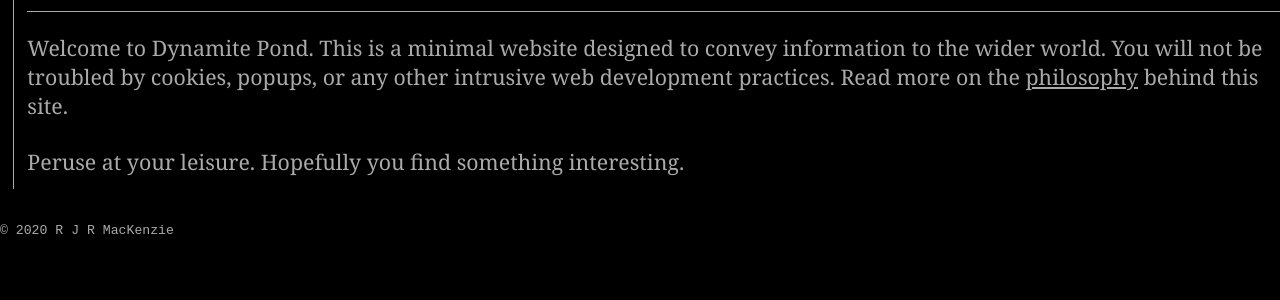
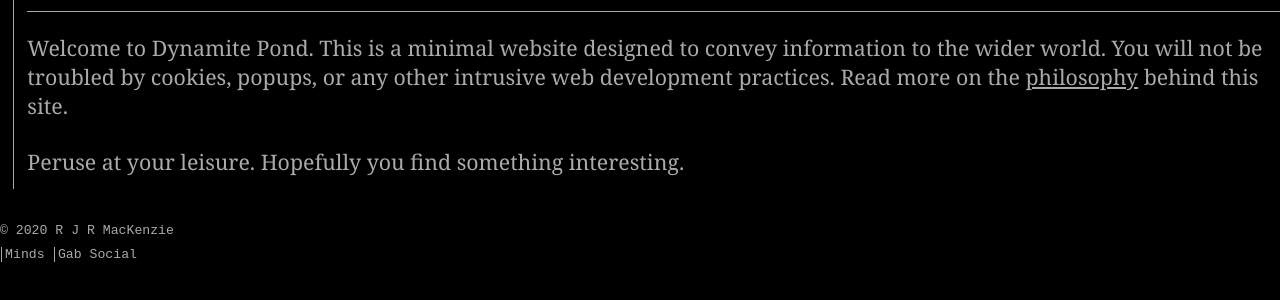
Before and after one commit to dynamitepond/dynamitepond.github.io, a plain HTML site: page index.html in a window 1280 px wide. Shown: the part 160-460 px from the top of the page. Drawn offline with Linux system fonts and the light colour scheme.

Commit message:
Add social media links

```diff
--- a/index.html
+++ b/index.html
@@ -192,6 +192,38 @@ blockquote p:last-child {
     &copy; 2020
     R J R MacKenzie
   </div>
+
+  <ul style="margin-top: 0.618em">
+
+
+    <li style="
+      display: inline-block;
+      padding: 0;
+      margin: 0 0.618em 0 0;">
+      <a style="
+        text-decoration: none;
+        padding-left: 0.236em;
+        margin-left: 1px;
+        border-left: 1px solid #aaa;"
+        target="_blank" rel="" href="https://www.minds.com/dynamitepond/">
+        Minds
+      </a>
+    </li><li style="
+      display: inline-block;
+      padding: 0;
+      margin: 0 0.618em 0 0;">
+      <a style="
+        text-decoration: none;
+        padding-left: 0.236em;
+        margin-left: 1px;
+        border-left: 1px solid #aaa;"
+        target="_blank" rel="me" href="https://gab.com/dynamitepond">
+        Gab Social
+      </a>
+    </li>
+
+  </ul>
+
 </div>
 
 </body>
```
Also changed, not shown: 404.html (+32 -0 lines), about/index.html (+32 -0 lines), article/first/index.html (+32 -0 lines), article/index.html (+32 -0 lines), contact/index.html (+32 -0 lines).
